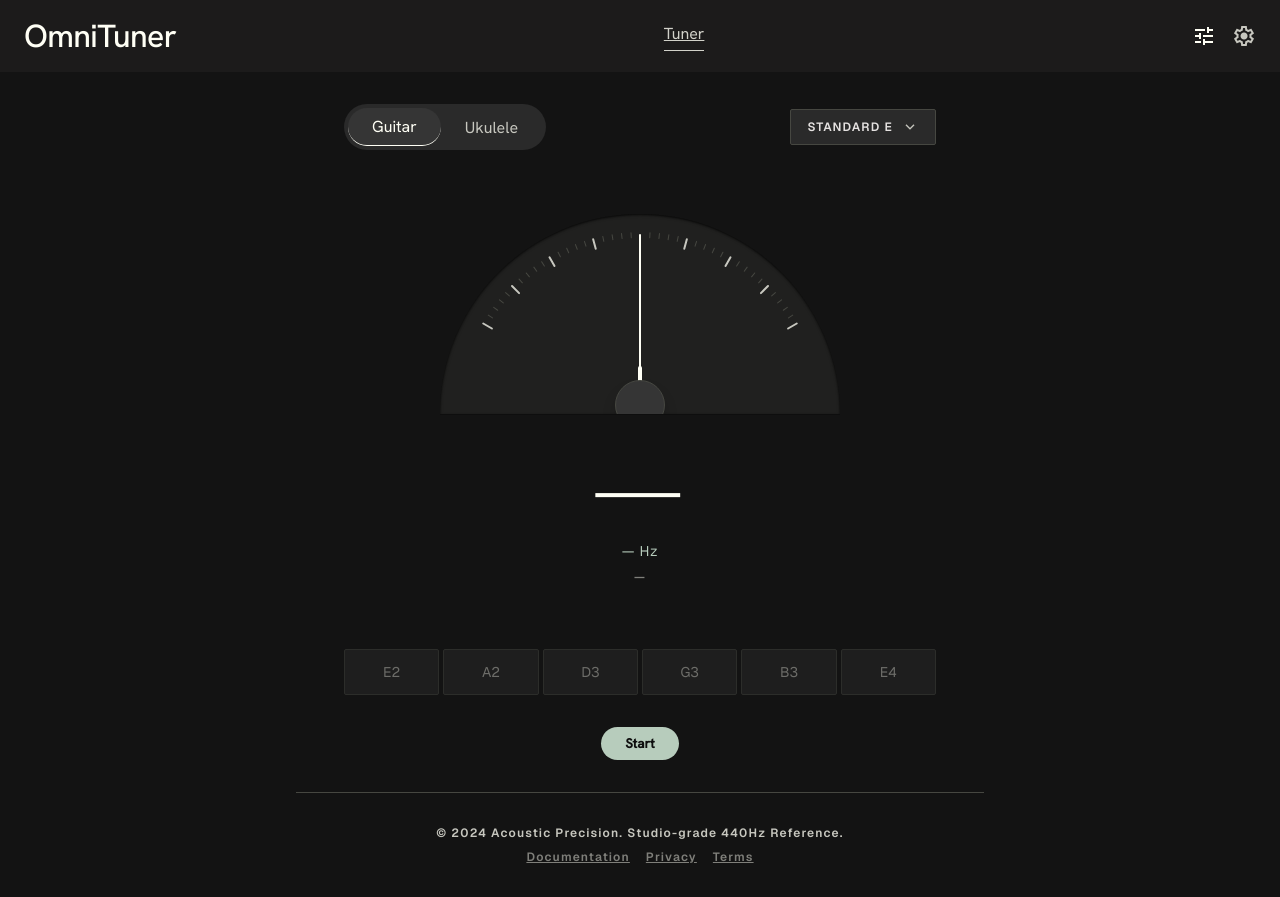
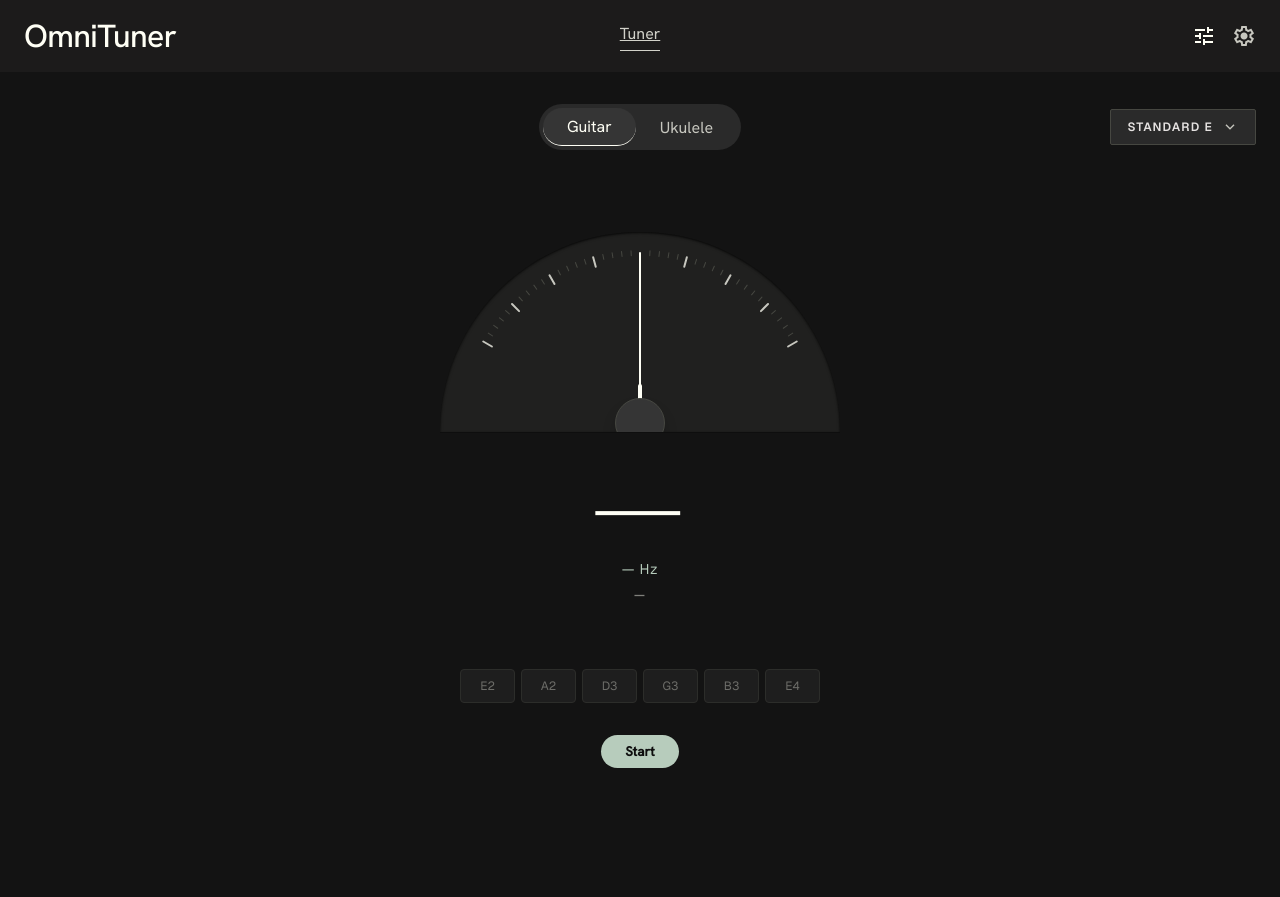
Before and after one commit to sawayaka143/OmniTuner, an Angular app: page / in a window 1280 px wide. After the commit the page ends 800 px from the top, so only its background shows below. Built offline with nearby package versions, Linux system fonts and the light colour scheme.

Commit message:
feat: implement audio tuner UI with base styles and custom theme configuration

```diff
--- a/angular.json
+++ b/angular.json
@@ -41,8 +41,8 @@
                 },
                 {
                   "type": "anyComponentStyle",
-                  "maximumWarning": "4kB",
-                  "maximumError": "8kB"
+                  "maximumWarning": "10kB",
+                  "maximumError": "15kB"
                 }
               ],
               "outputHashing": "all",
--- a/src/app/audio-monitor/audio-monitor.html
+++ b/src/app/audio-monitor/audio-monitor.html
@@ -8,6 +8,7 @@
         <a class="nav-link active" href="#">Tuner</a>
       </nav>
 
+      <div class="header-actions">
         <div class="actions-mobile">
           <button class="icon-btn">
             <span class="material-symbols-outlined">settings</span>
@@ -21,6 +22,7 @@
           <button class="icon-btn">
             <span class="material-symbols-outlined">settings</span>
           </button>
+        </div>
       </div>
     </div>
   </header>
@@ -95,15 +97,5 @@
     </button>
   </main>
 
-  <!-- Footer -->
-  <footer class="app-footer">
-    <div class="footer-inner">
-      <p class="footer-text">© 2024 Acoustic Precision. Studio-grade 440Hz Reference.</p>
-      <div class="footer-links">
-        <a href="#">Documentation</a>
-        <a href="#">Privacy</a>
-        <a href="#">Terms</a>
+
 </div>
-    </div>
-  </footer>
-</div>
--- a/src/app/audio-monitor/audio-monitor.scss
+++ b/src/app/audio-monitor/audio-monitor.scss
@@ -31,9 +31,6 @@
  $radius-full: 0.75rem;
  $radius-pill: 9999px;
 
-// --- Fonts ---
-@import url('https://fonts.googleapis.com/css2?family=Geist:wght@400;600&family=Hanken+Grotesk:wght@300;400;500&display=swap');
-@import url('https://fonts.googleapis.com/css2?family=Material+Symbols+Outlined:wght,FILL@100..700,0..1&display=swap');
 
 // --- Base Layout ---
 .tuner-app {
@@ -57,14 +54,16 @@
 }
 
 .header-inner {
-  display: flex;
-  justify-content: space-between;
+  display: grid;
+  grid-template-columns: 1fr auto 1fr;
   align-items: center;
   padding: $stack-md $container-padding;
   padding-left: 24px;
 }
 
 .app-title {
+  grid-column: 1;
+  justify-self: start;
   font-size: 24px;
   line-height: 32px;
   font-weight: 500;
@@ -78,6 +77,8 @@
 }
 
 .nav-desktop {
+  grid-column: 2;
+  justify-self: center;
   display: none;
   align-items: center;
   gap: 24px;
@@ -123,6 +124,13 @@
   }
 }
 
+.header-actions {
+  grid-column: 3;
+  justify-self: end;
+  display: flex;
+  align-items: center;
+}
+
 .icon-btn {
   background: none;
   border: none;
@@ -138,34 +146,42 @@
   }
 }
 
-// --- Main Content ---
 .app-main {
   flex-grow: 1;
   display: flex;
   flex-direction: column;
   align-items: center;
   justify-content: center;
-  max-width: 640px;
-  margin: 0 auto;
   width: 100%;
-  padding: $stack-lg $container-padding;
+  padding: $stack-lg 0;
   gap: $stack-lg;
   position: relative;
   box-sizing: border-box;
 }
 
-// --- Selectors ---
 .selectors {
   width: 100%;
+  padding: 0 $container-padding;
+  box-sizing: border-box;
   display: flex;
   flex-direction: column;
-  justify-content: space-between;
   align-items: center;
   gap: $stack-md;
   z-index: 10;
 
-  @media (min-width: 768px) {
-    flex-direction: row;
+  @media (min-width: 480px) {
+    display: grid;
+    grid-template-columns: 1fr auto 1fr;
+    align-items: center;
+
+    .toggle-group {
+      grid-column: 2;
+    }
+
+    .dropdown-btn {
+      grid-column: 3;
+      justify-self: end;
+    }
   }
 }
 
@@ -247,13 +263,16 @@
 // --- Meter Area ---
 .meter-area {
   width: 100%;
+  max-width: 640px;
+  padding: 0 $container-padding;
+  box-sizing: border-box;
   flex-grow: 1;
   display: flex;
   flex-direction: column;
   align-items: center;
   justify-content: center;
   position: relative;
-  margin: $stack-lg 0;
+  margin: $stack-md 0 0 0;
 }
 
 .meter-arc {
@@ -430,17 +449,18 @@
 // --- Strings Grid ---
 .strings-grid {
   width: 100%;
+  max-width: 360px;
   display: grid;
   grid-template-columns: repeat(6, 1fr);
-  gap: $unit;
-  margin-top: auto;
+  gap: 6px;
+  margin-top: 0;
 }
 
 .string-btn {
   background-color: $color-surface-container-high;
   border: 1px solid $color-outline-variant;
-  padding: 12px 0;
-  border-radius: $radius-default;
+  padding: 8px 0;
+  border-radius: $radius-lg;
   display: flex;
   flex-direction: column;
   align-items: center;
@@ -464,8 +484,8 @@
 
 .string-note {
   font-family: 'Geist', sans-serif;
-  font-size: 14px;
-  line-height: 20px;
+  font-size: 12px;
+  line-height: 16px;
   color: $color-on-surface-variant;
 
   .string-btn.active & {
@@ -473,54 +493,3 @@
     font-weight: 700;
   }
 }
-
-// --- Footer ---
-.app-footer {
-  background-color: $color-surface-dim;
-  margin-top: auto;
-  width: 100%;
-  box-sizing: border-box;
-}
-
-.footer-inner {
-  max-width: 640px;
-  margin: 0 auto;
-  padding: $stack-lg $container-padding;
-  border-top: 1px solid $color-outline-variant;
-  display: flex;
-  flex-direction: column;
-  align-items: center;
-  gap: $stack-sm;
-}
-
-.footer-text {
-  font-family: 'Geist', sans-serif;
-  font-size: 12px;
-  line-height: 16px;
-  letter-spacing: 0.1em;
-  font-weight: 600;
-  color: $color-on-surface-variant;
-  margin: 0;
-}
-
-.footer-links {
-  display: flex;
-  gap: 16px;
-
-  a {
-    font-family: 'Geist', sans-serif;
-    font-size: 12px;
-    line-height: 16px;
-    letter-spacing: 0.1em;
-    font-weight: 600;
-    color: $color-on-surface-variant;
-    opacity: 0.6;
-    text-decoration: underline;
-    transition: color 0.2s, opacity 0.2s;
-
-    &:hover {
-      color: $color-primary;
-      opacity: 1;
-    }
-  }
-}
--- a/src/styles.scss
+++ b/src/styles.scss
@@ -1,3 +1,6 @@
+@import url('https://fonts.googleapis.com/css2?family=Geist:wght@400;600&family=Hanken+Grotesk:wght@300;400;500&display=swap');
+@import url('https://fonts.googleapis.com/css2?family=Material+Symbols+Outlined:wght,FILL@100..700,0..1&display=swap');
+
 $color-background: #131313;
 
 html {
```
Lines whose indentation alone changed are shown as unchanged.
